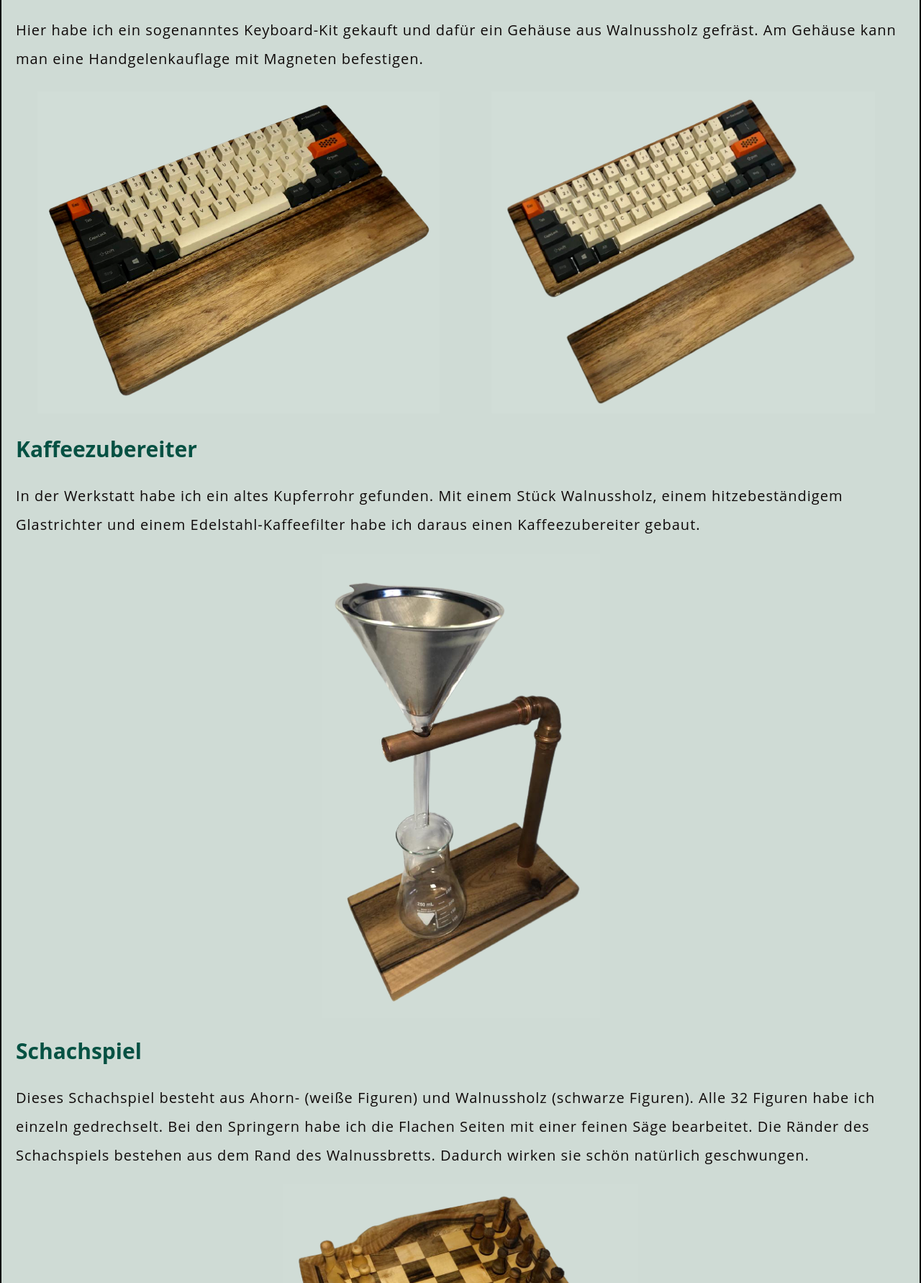
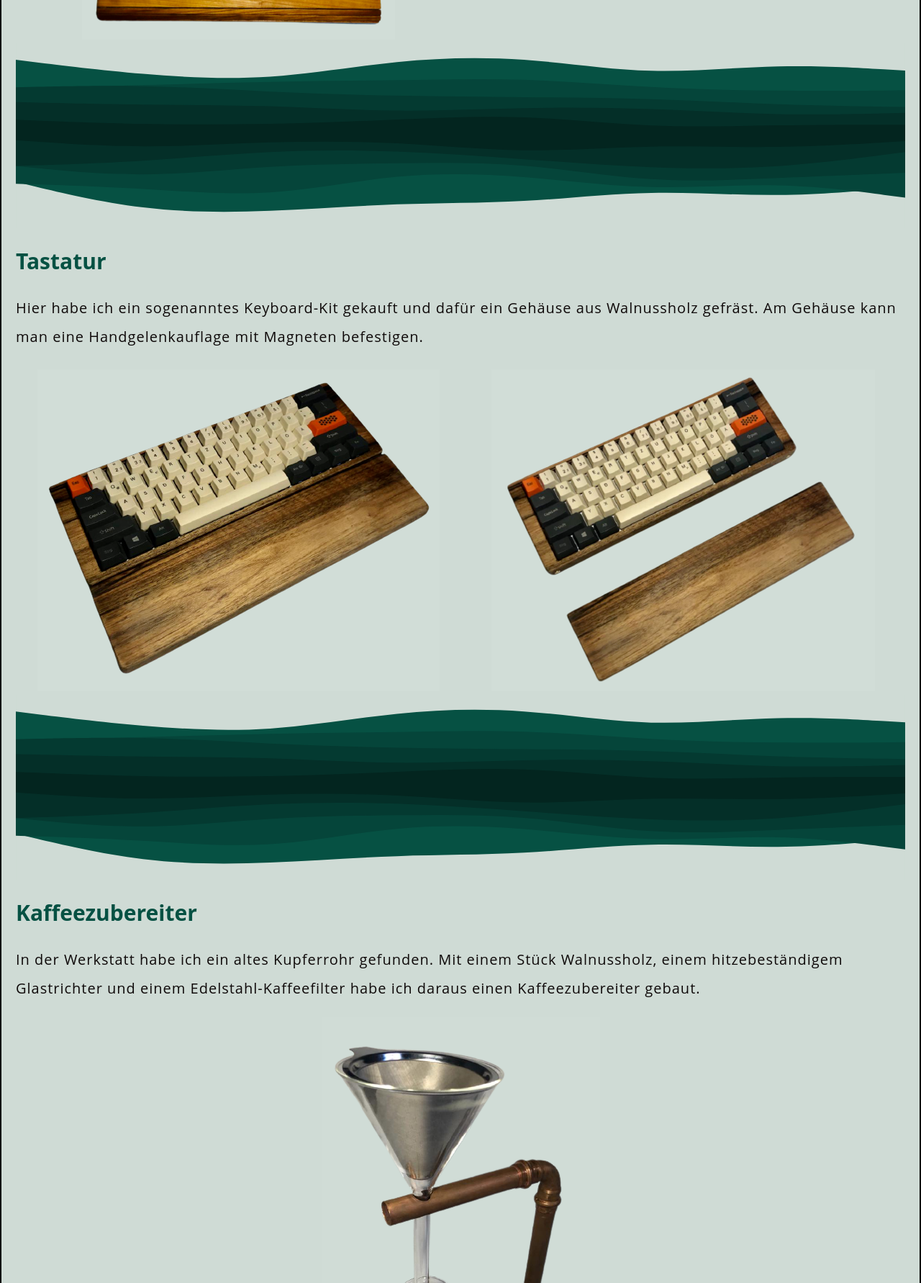
Before and after one commit to jonas31415/Website, a plain HTML site: page jonas-lippl/schreinern.html in a window 1280 px wide. Shown: the part 1018-2800 px from the top of the page at 72% size. Drawn offline with Linux system fonts and the light colour scheme.

Commit message:
27.01.2022

```diff
--- a/jonas-lippl/schreinern.html
+++ b/jonas-lippl/schreinern.html
@@ -5,6 +5,7 @@
     <meta charset="utf-8">
     <meta name="author" content="Jonas Lippl">
     <meta name="description" content="This is my personal homepage to introduce myselfe.">
+    <meta name="viewport" content="width=device-width, initial-scale=1.0">
     <link rel="icon" href="../images/favicon.ico" type="image/x-icon">
     <link rel="stylesheet" href="../styles/css-file.css">
     <script src="../scripts/js-file.js" defer></script>
@@ -12,6 +13,7 @@
 </head>
 
 <body>
+    <div class="spacer layer1"></div>
     <div id="myNav" class="overlay">
         <a href="javascript:void(0)" class="closebtn" onclick="closeNav()">&times;</a>
         <div class="overlay-content">
@@ -40,7 +42,8 @@
         </div>
     </div>
 
-
+    <div class="spacer layer2"></div>
+    <div class="spacer layer1"></div>
 
     <h2>Tastatur</h2>
     <p>Hier habe ich ein sogenanntes Keyboard-Kit gekauft und dafür ein Gehäuse aus Walnussholz gefräst. Am Gehäuse kann man eine Handgelenkauflage mit Magneten befestigen.</p>
@@ -53,9 +56,15 @@
         </div>
     </div>
 
+    <div class="spacer layer2"></div>
+    <div class="spacer layer1"></div>
+
     <h2>Kaffeezubereiter</h2>
     <p>In der Werkstatt habe ich ein altes Kupferrohr gefunden. Mit einem Stück Walnussholz, einem hitzebeständigem Glastrichter und einem Edelstahl-Kaffeefilter habe ich daraus einen Kaffeezubereiter gebaut.</p>
     <img src="../images/kaffee.png" alt="Kaffeezubereiter">
+
+    <div class="spacer layer2"></div>
+    <div class="spacer layer1"></div>
 
     <h2>Schachspiel</h2>
     <p>Dieses Schachspiel besteht aus Ahorn- (weiße Figuren) und Walnussholz (schwarze Figuren). Alle 32 Figuren habe ich einzeln gedrechselt. Bei den Springern habe ich die Flachen Seiten mit einer feinen Säge bearbeitet. Die Ränder des Schachspiels bestehen
@@ -64,8 +73,8 @@
 
     <img src="../images/schach1.png" alt="Schachspiel" style="width:40%">
 
-
-
+    <div class="spacer layer2"></div>
+    <div class="spacer layer1"></div>
 
     <h2>Mäppchen</h2>
     <p>Dieses Federmäppchen besteht aus Kirschholz und funktioniert nach einem ähnlichem Prinzip wie die Holztasche. Es lässt sich öffnen, da die feinen Lamellen eine Bewegung ermöglichen. Das Mäppchen wird ebenfalls mit zwei Magneten verschlossen.
@@ -81,7 +90,7 @@
 
 
 
-
+    <div class="spacer layer2"></div>
 
 </body>
 
--- a/styles/css-file.css
+++ b/styles/css-file.css
@@ -89,6 +89,23 @@
             content: "";
             clear: both;
             display: table;
+        }
+        /*making wavy background*/
+
+        .spacer {
+            aspect-ratio: 960/100;
+            width: 100%;
+            background-repeat: no-repeat;
+            background-position: center;
+            background-size: cover;
+        }
+
+        .layer1 {
+            background-image: url(../images/wave.svg);
+        }
+
+        .layer2 {
+            background-image: url(../images/wave2.svg);
         }
         /*Styling links*/
 
```
Also changed, not shown: index.html (+3 -2 lines), jonas-lippl/coding.html (+12 -0 lines), images/wave.svg (added), images/wave2.svg (added).
